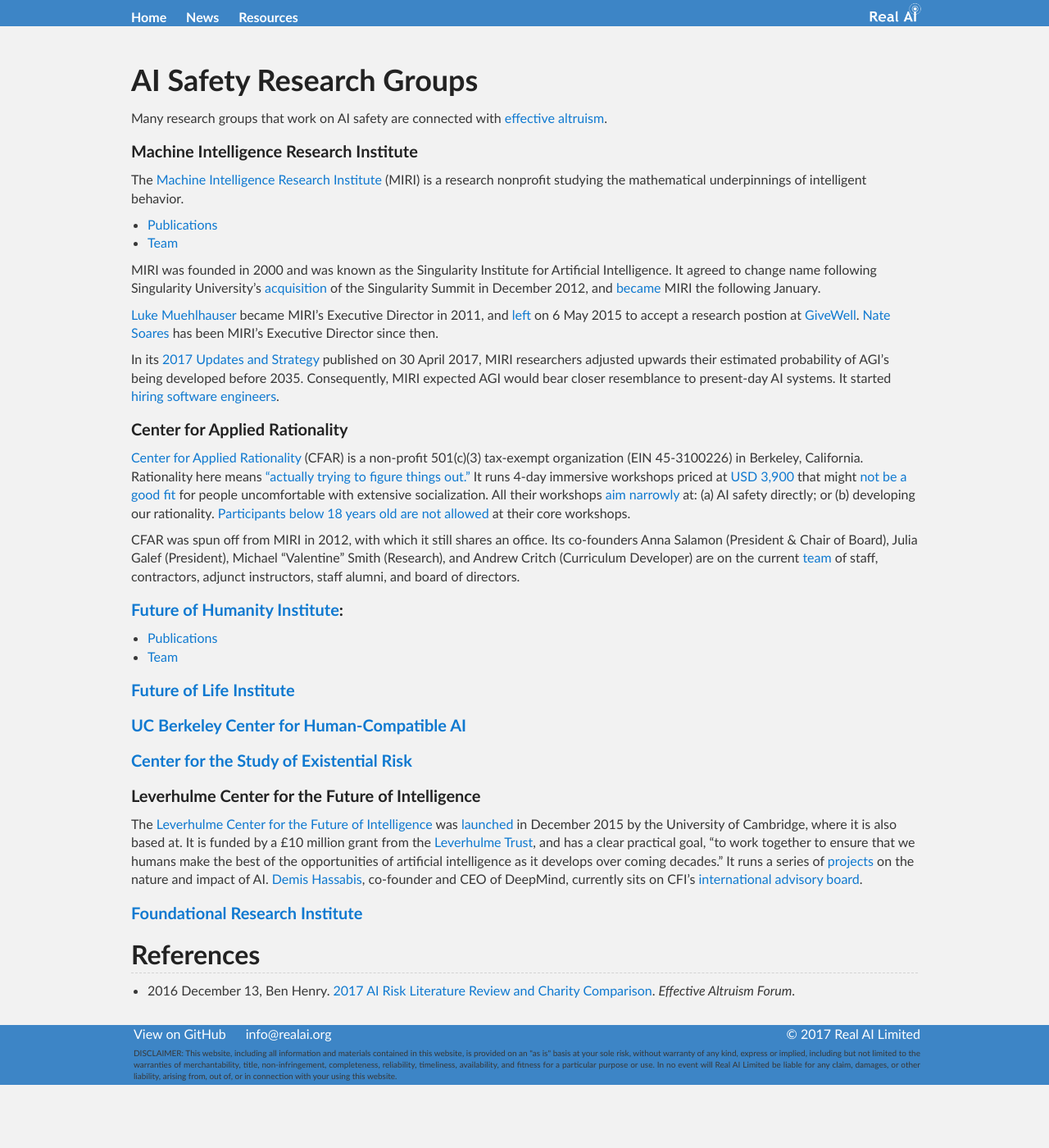
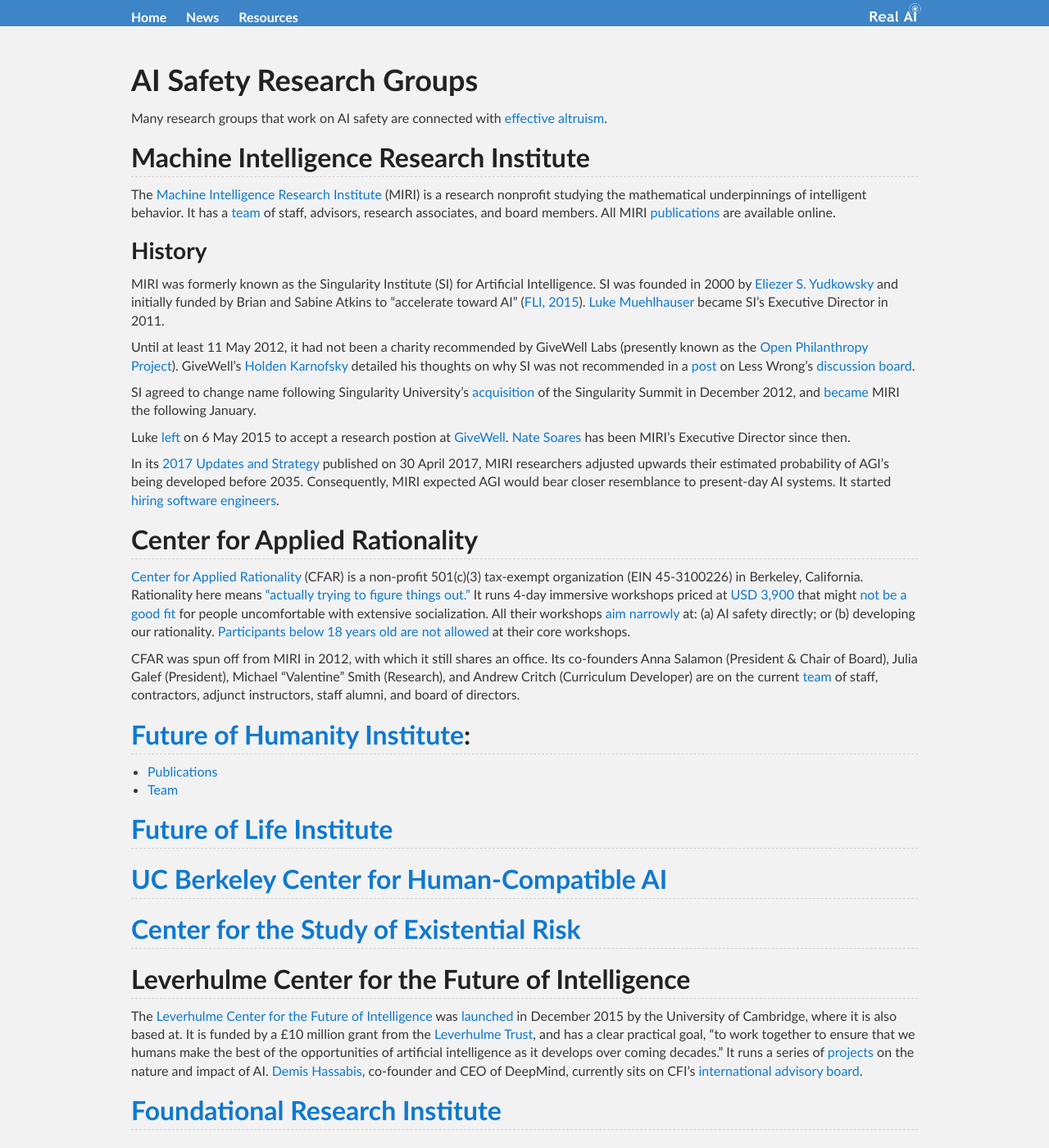
Before and after one commit to Tonywuhk/realai.org, a Jekyll site: the page built from safety/research-groups.md, in a window 1280 px wide and 1400 px high. Shown: the whole window at 82% size. Built offline with Jekyll 4.4.1, drawn with Linux system fonts in a browser that asks for light colours; our own code applies the rules of GitHub Pages for plain Markdown files; comment, search, counter and statistics services are not loaded; the repository's description, which GitHub fills in, is left out; some of the changed text lies outside the part shown.

Commit message:
Update research-groups.md

```diff
--- a/safety/research-groups.md
+++ b/safety/research-groups.md
@@ -5,42 +5,46 @@
 
 Many research groups that work on AI safety are connected with [effective altruism](http://realai.org/safety/effective-altruism/).
 
-##### Machine Intelligence Research Institute
+## Machine Intelligence Research Institute
 
-The [Machine Intelligence Research Institute](https://intelligence.org/) (MIRI) is a research nonprofit studying the mathematical underpinnings of intelligent behavior.
+The [Machine Intelligence Research Institute](https://intelligence.org/) (MIRI) is a research nonprofit studying the mathematical underpinnings of intelligent behavior. It has a [team](https://intelligence.org/team/) of staff, advisors, research associates, and board members. All MIRI [publications](https://intelligence.org/all-publications/) are available online.
 
-* [Publications](https://intelligence.org/all-publications/)
-* [Team](https://intelligence.org/team/)
+### History
 
-MIRI was founded in 2000 and was known as the Singularity Institute for Artificial Intelligence. It agreed to change name following Singularity University's [acquisition](http://singularityu.org/2012/12/09/singularity-university-acquires-the-singularity-summit/) of the Singularity Summit in December 2012, and [became](https://intelligence.org/2013/01/30/we-are-now-the-machine-intelligence-research-institute-miri/) MIRI the following January.
+MIRI was formerly known as the Singularity Institute (SI) for Artificial Intelligence. SI was founded in 2000 by [Eliezer S. Yudkowsky](http://yudkowsky.net/) and initially funded by Brian and Sabine Atkins to "accelerate toward AI" ([FLI, 2015](https://futureoflife.org/2015/10/11/113/)). [Luke Muehlhauser](http://lukemuehlhauser.com/) became SI's Executive Director in 2011.
 
-[Luke Muehlhauser](http://lukemuehlhauser.com/) became MIRI's Executive Director in 2011, and [left](https://intelligence.org/2015/05/06/a-fond-farewell-and-a-new-executive-director/) on 6 May 2015 to accept a research postion at [GiveWell](http://realai.org/safety/effective-altruism/#givewell-good-ventures-and-the-open-philanthropy-project). [Nate Soares](http://so8r.es/) has been MIRI's Executive Director since then.
+Until at least 11 May 2012, it had not been a charity recommended by GiveWell Labs (presently known as the [Open Philanthropy Project](http://www.openphilanthropy.org/)). GiveWell's [Holden Karnofsky](http://www.openphilanthropy.org/about/team/holden-karnofsky) detailed his thoughts on why SI was not recommended in a [post](http://lesswrong.com/lw/cbs/thoughts_on_the_singularity_institute_si/) on Less Wrong's [discussion board](http://lesswrong.com/r/discussion/new/).
+
+SI agreed to change name following Singularity University's [acquisition](http://singularityu.org/2012/12/09/singularity-university-acquires-the-singularity-summit/) of the Singularity Summit in December 2012, and [became](https://intelligence.org/2013/01/30/we-are-now-the-machine-intelligence-research-institute-miri/) MIRI the following January.
+
+Luke [left](https://intelligence.org/2015/05/06/a-fond-farewell-and-a-new-executive-director/) on 6 May 2015 to accept a research postion at [GiveWell](http://realai.org/safety/effective-altruism/#givewell-good-ventures-and-the-open-philanthropy-project). [Nate Soares](http://so8r.es/) has been MIRI's Executive Director since then.
 
 In its [2017 Updates and Strategy](https://intelligence.org/2017/04/30/2017-updates-and-strategy/) published on 30 April 2017, MIRI researchers adjusted upwards their estimated probability of AGI’s being developed before 2035. Consequently, MIRI expected AGI would bear closer resemblance to present-day AI systems. It started [hiring software engineers](https://intelligence.org/2017/04/30/software-engineer-internship-staff-openings/).
 
-##### Center for Applied Rationality
+## Center for Applied Rationality
 
 [Center for Applied Rationality](http://rationality.org/) (CFAR) is a non-profit 501(c)(3) tax-exempt organization (EIN 45-3100226) in Berkeley, California. Rationality here means [“actually trying to figure things out.”](http://rationality.org/about/mission) It runs 4-day immersive workshops priced at [USD 3,900](http://rationality.org/workshops/faq#what-is-the-price-of-the-workshop) that might [not be a good fit](http://rationality.org/workshops/faq#who-shouldnt-attend-cfar-workshops) for people uncomfortable with extensive socialization. All their workshops [aim narrowly](http://rationality.org/about/mission#third-we-are-focused-specifically-on-existential-win-and-on-the-people-social-fabric-and-thinking-skills-that-might-most-help-with-that--we-see-ai-safety-as-especially-key-here) at: (a) AI safety directly; or (b) developing our rationality. [Participants below 18 years old are not allowed](http://rationality.org/workshops/faq#im-not-18-yet-can-i-still-attend) at their core workshops.
 
 CFAR was spun off from MIRI in 2012, with which it still shares an office. Its co-founders Anna Salamon (President & Chair of Board), Julia Galef (President), Michael "Valentine" Smith (Research), and Andrew Critch (Curriculum Developer) are on the current [team](http://rationality.org/about/team) of staff, contractors, adjunct instructors, staff alumni, and board of directors.
 
-##### [Future of Humanity Institute](https://www.fhi.ox.ac.uk/):
+## [Future of Humanity Institute](https://www.fhi.ox.ac.uk/):
 
 * [Publications](http://www.fhi.ox.ac.uk/publications/)
 * [Team](https://www.fhi.ox.ac.uk/about/the-team/)
 
-##### [Future of Life Institute](https://futureoflife.org/)
+## [Future of Life Institute](https://futureoflife.org/)
 
-##### [UC Berkeley Center for Human-Compatible AI](http://humancompatible.ai/)
+## [UC Berkeley Center for Human-Compatible AI](http://humancompatible.ai/)
 
-##### [Center for the Study of Existential Risk](http://cser.org/)
+## [Center for the Study of Existential Risk](http://cser.org/)
 
-##### Leverhulme Center for the Future of Intelligence
+## Leverhulme Center for the Future of Intelligence
 
 The [Leverhulme Center for the Future of Intelligence](http://lcfi.ac.uk/) was [launched](http://www.cam.ac.uk/research/news/the-future-of-intelligence-cambridge-university-launches-new-centre-to-study-ai-and-the-future-of) in December 2015 by the University of Cambridge, where it is also based at. It is funded by a £10 million grant from the [Leverhulme Trust](https://www.leverhulme.ac.uk/), and has a clear practical goal, "to work together to ensure that we humans make the best of the opportunities of artificial intelligence as it develops over coming decades." It runs a series of [projects](http://www.lcfi.ac.uk/projects/) on the nature and impact of AI. [Demis Hassabis](http://lcfi.ac.uk/about/people/demis-hassabis/), co-founder and CEO of DeepMind, currently sits on CFI's [international advisory board](http://lcfi.ac.uk/about/people/).
 
-##### [Foundational Research Institute](https://foundational-research.org/)
+## [Foundational Research Institute](https://foundational-research.org/)
 
 ## References
 
 * 2016 December 13, Ben Henry. [2017 AI Risk Literature Review and Charity Comparison](http://effective-altruism.com/ea/14w/2017_ai_risk_literature_review_and_charity/). *Effective Altruism Forum*.
+* 2015 October 11, Future of Life Institute (FLI). [MIRI: Artificial Intelligence: The Danger of Good Intentions](https://futureoflife.org/2015/10/11/113/). *Future of Life Institute*.
```
